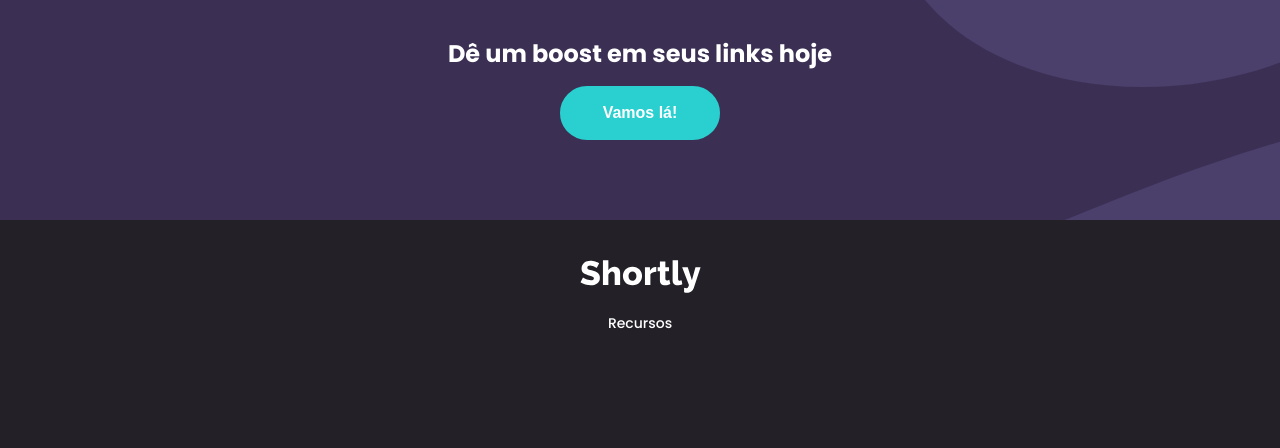
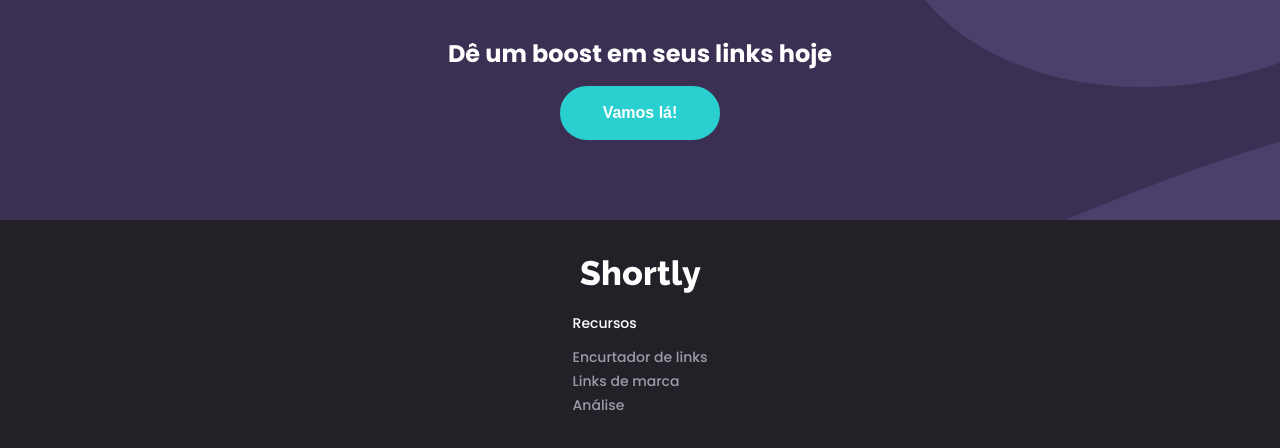
Before and after one commit to Salv-Dev/shortly, a React (Create React App) app: page / in a window 1280 px wide. Shown: the part 1904-2352 px from the top of the page. Built offline with nearby package versions, Linux system fonts and the light colour scheme.

Commit message:
adiciona todos os atributos da tag a do html ao componente Link, adiciona as props style, hoverColor, activeColor e children, estiliza o link, importa alguns links no Footer e altera algumas estilizações do componente List

```diff
--- a/src/components/atoms/Link/index.tsx
+++ b/src/components/atoms/Link/index.tsx
@@ -1,8 +1,18 @@
+import React from 'react';
 import { Container } from './styles';
 
-const Link: React.FC = () => {
+interface Props extends React.AnchorHTMLAttributes<HTMLAnchorElement>{
+    style?: React.CSSProperties,
+    hoverColor?: string,
+    activeColor?: string,
+    children: React.ReactNode
+}
+
+const Link = ({children, hoverColor, activeColor, target, ...props}:Props) => {
   return (
-      <Container></Container>
+      <Container {...props} hoverColor={hoverColor} activeColor={activeColor} target={target || '_blank'}>
+        {children}
+      </Container>
   );
 }
 
--- a/src/components/atoms/Link/styles.ts
+++ b/src/components/atoms/Link/styles.ts
@@ -1,3 +1,22 @@
 import styled from 'styled-components';
 
-export const Container = styled.a``;
+interface Props {
+    hoverColor?: string,
+    activeColor?: string
+}
+
+export const Container = styled.a<Props>`
+    font-size: 14px;
+    text-decoration: none;
+    color: ${props => props.theme.palette.primary.light.text};
+    cursor: pointer;
+    transition: color .2s ease-in-out;
+
+    &:hover {
+        color: ${props => props.hoverColor ? props.hoverColor : props.theme.palette.primary.light.main};
+    }
+
+    &:active {
+        color: ${props => props.activeColor ? props.activeColor : props.theme.palette.primary.light.accent};
+    }
+`;
--- a/src/components/atoms/List/index.tsx
+++ b/src/components/atoms/List/index.tsx
@@ -13,7 +13,7 @@
       <Container style={style}>
           { title ?
            <>
-            <Title>{title}</Title>
+            <Title className="title">{title}</Title>
             {children}
            </>
             :
--- a/src/components/atoms/List/styles.ts
+++ b/src/components/atoms/List/styles.ts
@@ -1,9 +1,13 @@
 import styled from 'styled-components';
 
 export const Container = styled.ul`
+    display: flex;
+    flex-direction: column;
+    gap: 10px;
     list-style: none;
 `;
 
 export const Title = styled.h4`
     font-size: 14px;
+    margin-bottom: 10px;
 `;
--- a/src/components/organisms/Footer/index.tsx
+++ b/src/components/organisms/Footer/index.tsx
@@ -1,14 +1,21 @@
 import Logo from '../../atoms/Logo';
 import {ReactComponent as LogoSVG} from './../../../assets/images/logo.svg';
 import List from '../../atoms/List';
+import Link from '../../atoms/Link';
 
 import { Container } from './styles';
+
+
 
 const Footer: React.FC = () => {
   return (
       <Container>
           <Logo href="/" svg={<LogoSVG />} fill="white" />
-          <List title="Recursos" style={{ color: 'white' }}></List>
+          <List title="Recursos" style={{ color: 'white' }}>
+            <Link href="/" hoverColor="#2acfcf" ><li>Encurtador de links</li></Link>
+            <Link href="/" hoverColor="#2acfcf" ><li>Links de marca</li></Link>
+            <Link href="/" hoverColor="#2acfcf" ><li>Análise</li></Link>
+          </List>
       </Container>
   );
 }
```
